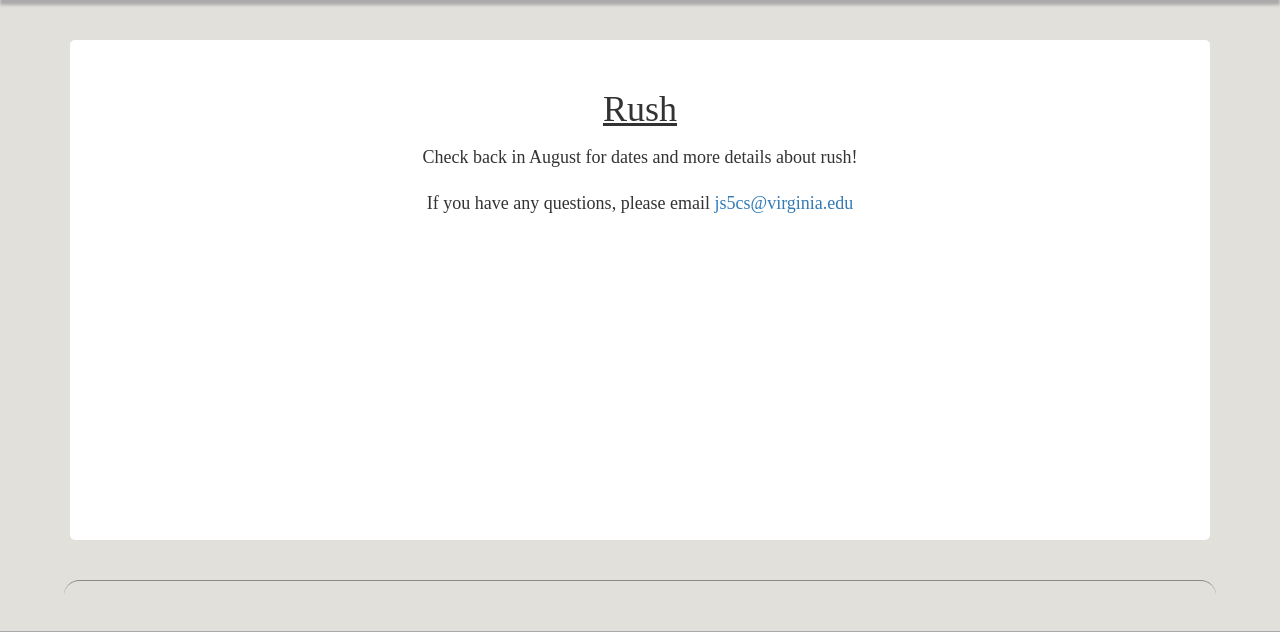
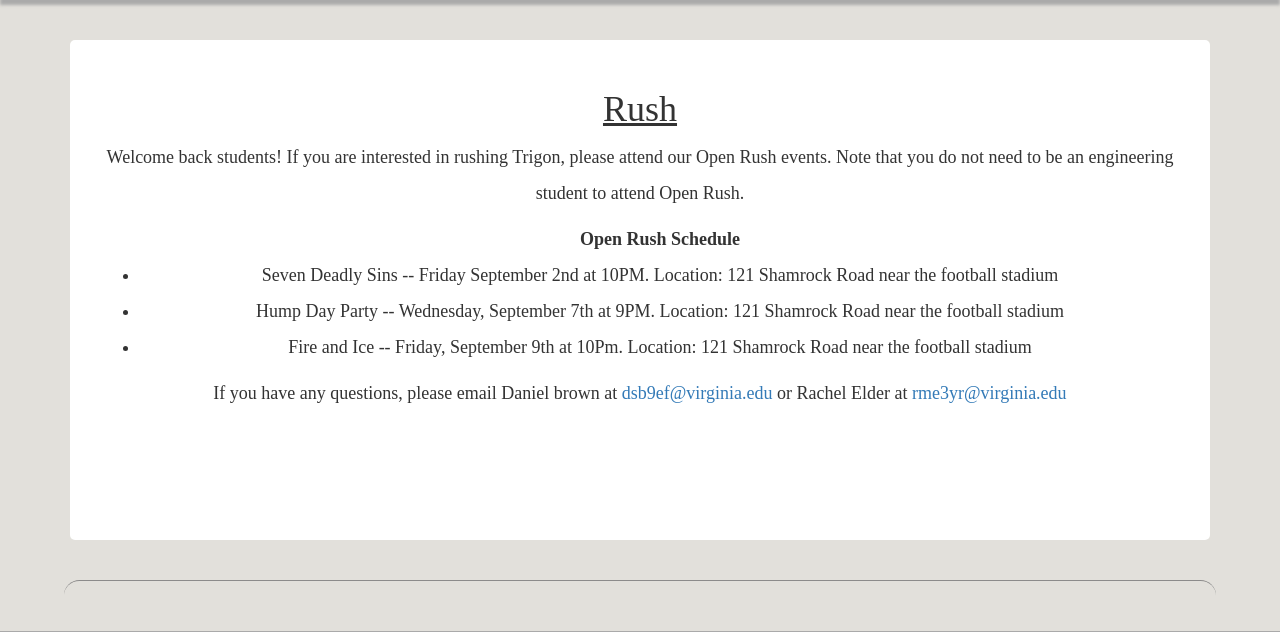
Before and after one commit to Daniel-Hoerauf/trigon_easy, a Flask app: page /rush in a window 1280 px wide. Shown: the part 204-836 px from the top of the page. Run offline with Flask 2, Linux system fonts and the light colour scheme; style sheets or scripts are compiled from the project's sources; some libraries are stand-ins or nearby versions.

Commit message:
Adding Rush information

```diff
--- a/templates/rush.html
+++ b/templates/rush.html
@@ -27,8 +27,13 @@
 	<div class="container">
 		<div class="content">
 			<h1>Rush</h1>
-			<p>Check back in August for dates and more details about rush!</p>
-			<p>If you have any questions, please email <a href="mailto:js5cs@virginia.edu">js5cs@virginia.edu</a></p>
+			<p>Welcome back students!  If you are interested in rushing Trigon, please attend our Open Rush events.  Note that you do not need to be an engineering student to attend Open Rush.</p>
+			<p><ul><b>Open Rush Schedule</b>
+			<li>Seven Deadly Sins -- Friday September 2nd at 10PM. Location: 121 Shamrock Road near the football stadium</li>
+			<li>Hump Day Party -- Wednesday, September 7th at 9PM.  Location: 121 Shamrock Road near the football stadium</li>
+			<li>Fire and Ice -- Friday, September 9th at 10Pm.  Location: 121 Shamrock Road near the football stadium</li>
+			</ul></p>
+			<p>If you have any questions, please email Daniel brown at <a href="mailto:dsb9ef@virginia.edu">dsb9ef@virginia.edu</a> or Rachel Elder at <a href="mailto:rme3yr@virginia.edu">rme3yr@virginia.edu</a></p>
 		</div>
 	</div>
 
```
